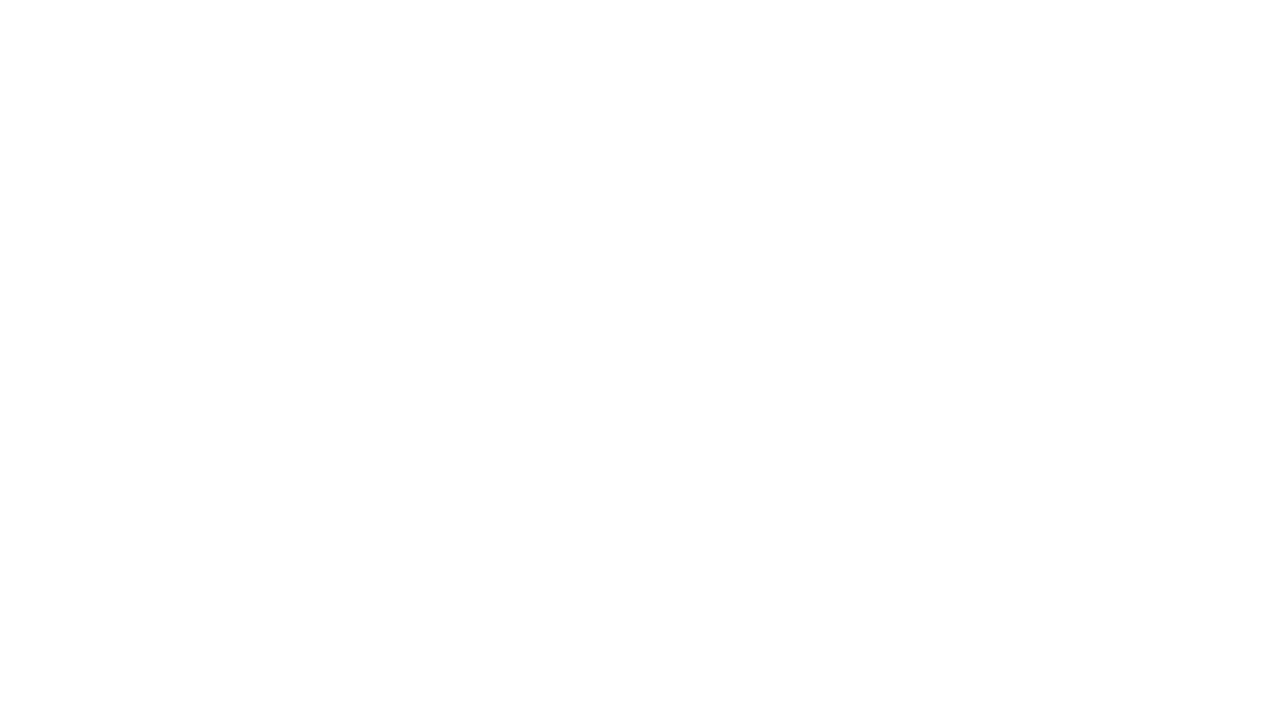
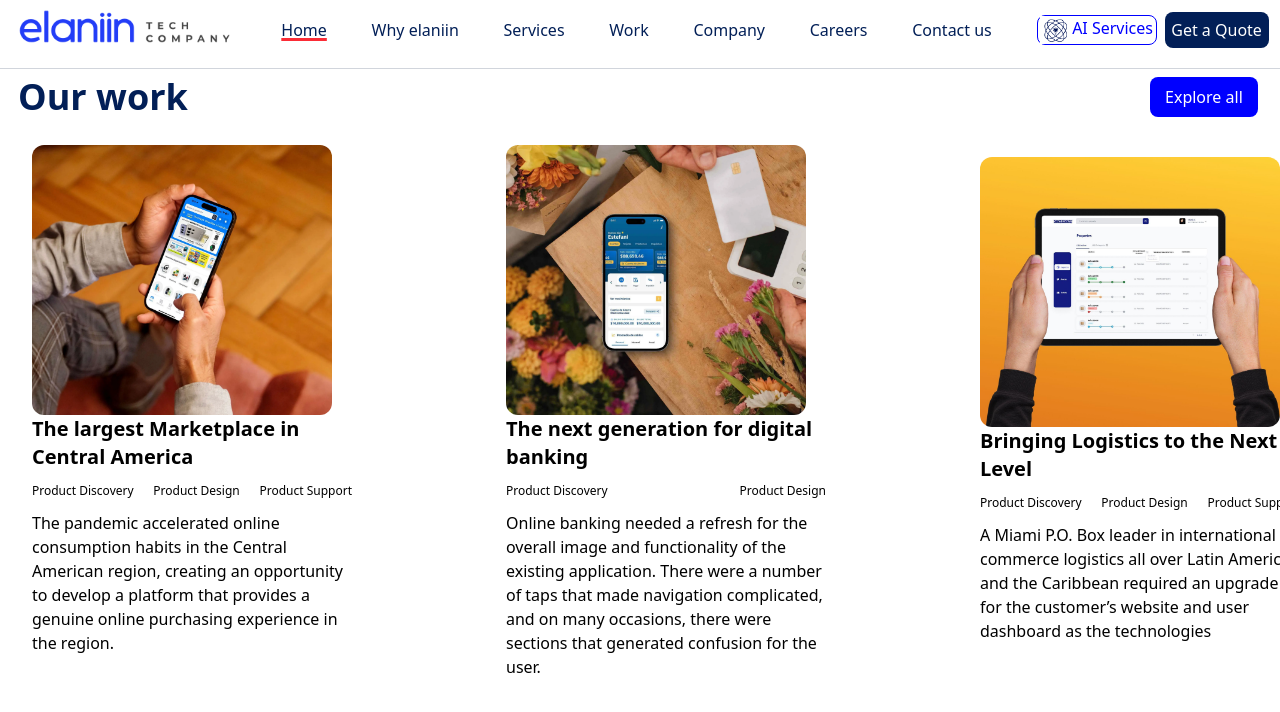
Before and after one commit to Tech-LeoF/LandingPage, a plain HTML site: page index.html in a window 1280 px wide. Drawn offline with nearby package versions, Linux system fonts and the light colour scheme.

Commit message:
LandingPage :sparkles:

```diff
--- a/index.html
+++ b/index.html
@@ -8,5 +8,84 @@
 </head>
 <body>
 
+    <nav class="flex justify-center">
+        <div>
+            <img class="h-15" src="/Recursos/Logo .png" alt="">
+        </div>
+        <div class="flex justify-evenly items-center w-200">
+            <div>
+                <p style="color:  #021f57;" class="underline decoration-red-500 decoration-3">Home</p>
+            </div>
+            <div>
+                <p style="color:  #021f57;">Why elaniin</p>
+            </div>
+            <div>
+                <p style="color:  #021f57;">Services</p>
+            </div>
+            <div>
+                <p style="color:  #021f57;">Work</p>
+            </div>
+            <div>
+                <p style="color:  #021f57;">Company</p>
+            </div>
+            <div>
+                <p style="color:  #021f57;">Careers</p>
+            </div>
+            <div>
+                <p style="color:  #021f57;">Contact us</p>
+            </div>
+        </div>
+        <div class="flex justify-between items-center w-58">
+            <div>
+                <button class="flex justify-center rounded-lg border border-blue w-30 " style="color: blue;"><img class="w-8" src="Recursos/icono.png" alt="">AI Services</button>
+            </div>
+            <div>
+                <button class="rounded-lg w-26 h-9" style="background-color: #021f57;color: white;">Get a Quote</button>
+            </div>
+        </div>
+    </nav>
+    <hr class="border-t border-gray-300 my-2" />
+    <div class="flex justify-evenly items-center h-10">
+        <b class="text-4xl -ml-1" style="color:  #021f57;">Our work</b>
+        <button class="rounded-lg w-27 h-10 ml-235" style="background-color: blue;color: white;">Explore all</button>
+    </div>
+    <div class="flex justify-between items-center w-325 mt-1 ">
+        <div class="w-80 ml-8">
+            <img class="rounded-xl" width="300px" src="Recursos/img1.webp" alt="">
+            <b class="text-xl">The largest Marketplace in Central America</b>
+            <div class="flex justify-between items-center h-10">
+                <p class="text-xs">Product Discovery</p>
+                <p class="text-xs">Product Design</p>
+                <p class="text-xs">Product Support</p>
+            </div>
+            <p>
+                The pandemic accelerated online consumption habits in the Central American region, creating an opportunity to develop a platform that provides a genuine online purchasing experience in the region.
+            </p>
+        </div>
+        <div class="w-80 mt-6 -ml-40">
+            <img class="rounded-xl" width="300px" src="Recursos/img2.webp" alt="">
+            <b class="text-xl">The next generation for digital banking</b>
+            <div class="flex justify-between items-center h-10">
+                <p class="text-xs">Product Discovery</p>
+                <p class="text-xs">Product Design</p>
+            </div>
+            <p>
+                Online banking needed a refresh for the overall image and functionality of the existing application. There were a number of taps that made navigation complicated, and on many occasions, there were sections that generated confusion for the user.
+            </p>
+        </div>
+        <div class="w-80 -ml-40">
+            <img class="rounded-xl" width="300px" src="Recursos/img2.jpeg" alt="">
+            <b class="text-xl">Bringing Logistics to the Next Level</b>
+            <div class="flex justify-between items-center h-10">
+                <p class="text-xs">Product Discovery</p>
+                <p class="text-xs">Product Design</p>
+                <p class="text-xs">Product Support</p>
+            </div>
+            <p>
+                A Miami P.O. Box leader in international e-commerce logistics all over Latin America and the Caribbean required an upgrade for the customer’s website and user dashboard as the technologies
+            </p>
+        </div>
+    </div>
+
 </body>
 </html>
```
Also changed, not shown: Recursos/Diseño.png (added), Recursos/Logo .png (added), Recursos/icono.png (added), Recursos/img1.webp (added), Recursos/img2.jpeg (added), Recursos/img2.webp (added).
